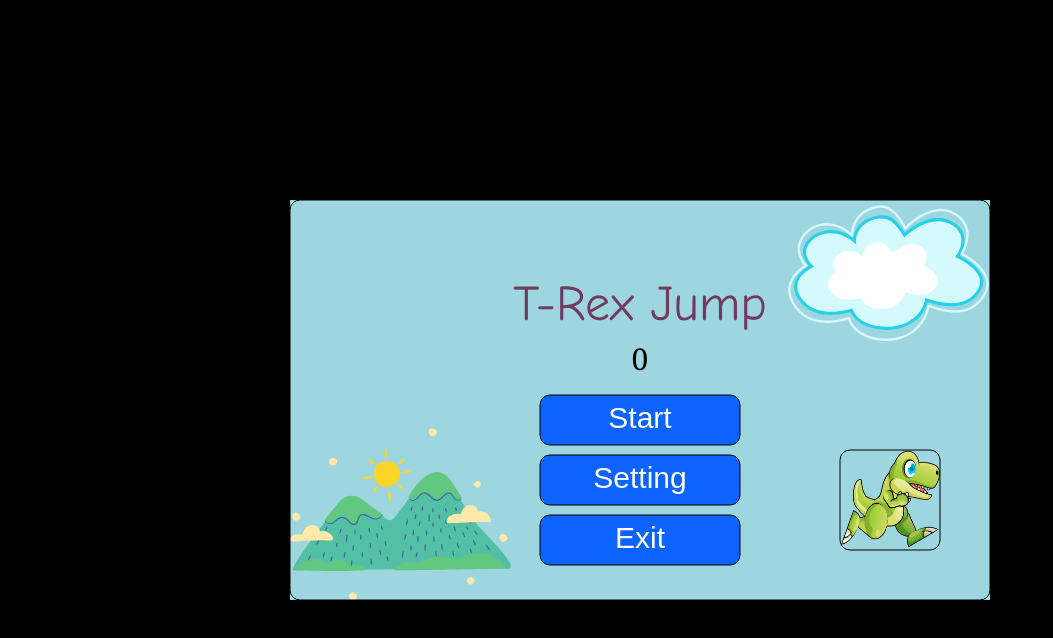
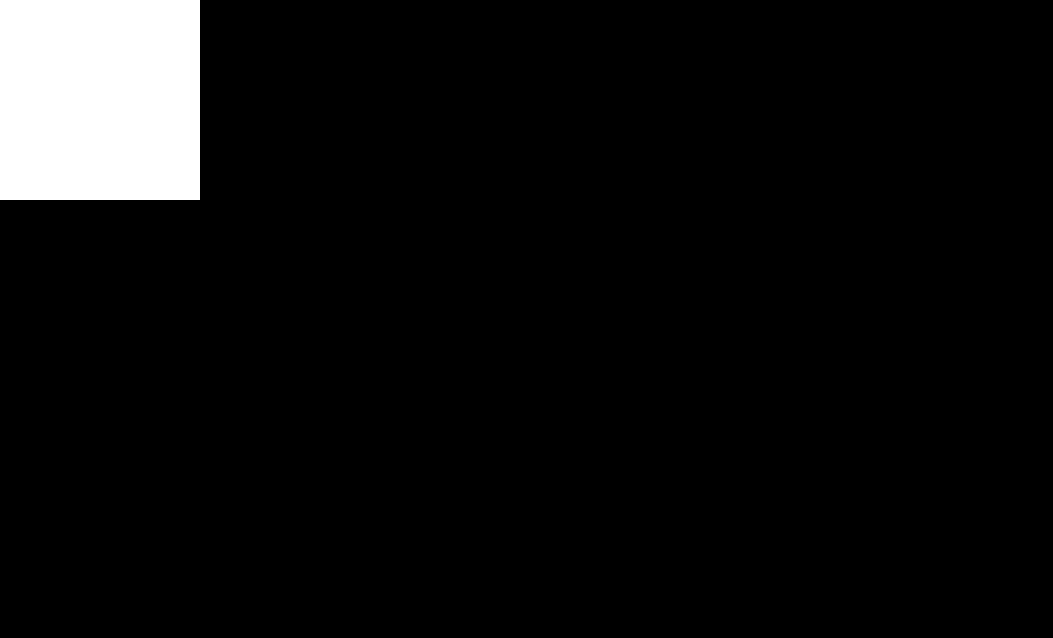
Before and after one commit to leanhhuy0709/game1-new, a website built with webpack: page index.html in a window 1280 px wide. Shown: the whole page, without its empty margins (0-1053 px from the left). Built offline with nearby package versions, Linux system fonts and the light colour scheme.

Commit message:
Create Canvas

```diff
--- a/index.html
+++ b/index.html
@@ -47,7 +47,7 @@
       }
     </script> -->
   </head>
-  <body style="width: 100%; display: flex; justify-content: center; align-items: center;">
-    <canvas tabindex='1' id="game"></canvas>
+  <body>
+    <canvas id="game"></canvas>
   </body>
 </html>
--- /dev/null
+++ b/src/engine2/Game.ts
@@ -0,0 +1,28 @@
+import Canvas from './renderer/canvas/Canvas'
+
+class Game {
+    public constructor() {
+        console.log('Game Init')
+        Canvas.init('game', 200, 200)
+    }
+    // eslint-disable-next-line @typescript-eslint/no-unused-vars
+    public update(lastTime: number) {
+        const currTime = Date.now()
+        requestAnimationFrame(() => this.update(currTime))
+    }
+
+    public start() {
+        requestAnimationFrame(() => this.update(Date.now()))
+    }
+}
+
+const g = new Game()
+g.start()
+
+//export default Game
+
+/*
+<body style="width: 100%; display: flex; justify-content: center; align-items: center;">
+    <canvas tabindex='1' id="game"></canvas>
+  </body>
+*/
--- /dev/null
+++ b/src/engine2/loader/note.txt
@@ -0,0 +1 @@
+https://github.com/photonstorm/phaser/tree/master/src/loader
--- /dev/null
+++ b/src/engine2/math/note.txt
@@ -0,0 +1 @@
+https://github.com/photonstorm/phaser/tree/master/src/math
--- /dev/null
+++ b/src/engine2/physics/note.txt
@@ -0,0 +1 @@
+https://github.com/photonstorm/phaser/tree/master/src/physics
--- /dev/null
+++ b/src/engine2/renderer/canvas/Canvas.ts
@@ -0,0 +1,26 @@
+export default class Canvas {
+    public static canvas: HTMLCanvasElement
+    public static ctx: CanvasRenderingContext2D | null
+
+    public static init(canvasID: string, w: number, h: number) {
+        Canvas.canvas = <HTMLCanvasElement>document.getElementById(canvasID)
+        Canvas.ctx = Canvas.canvas.getContext('2d')
+        Canvas.setSize(w, h)
+
+        //Use to check canvas location
+
+        if (Canvas.ctx) {
+            Canvas.ctx.fillStyle = 'white'
+
+            Canvas.ctx.beginPath()
+            Canvas.ctx.roundRect(0, 0, w, h, 0)
+            Canvas.ctx.closePath()
+            Canvas.ctx.fill()
+        }
+    }
+
+    public static setSize(w: number, h: number) {
+        Canvas.canvas.width = w
+        Canvas.canvas.height = h
+    }
+}
--- /dev/null
+++ b/src/engine2/shape/note.txt
@@ -0,0 +1 @@
+https://github.com/photonstorm/phaser/tree/master/src/geom
--- a/webpack/webpack.common.js
+++ b/webpack/webpack.common.js
@@ -3,7 +3,7 @@ const CopyWebpackPlugin = require('copy-webpack-plugin')
 const HtmlWebpackPlugin = require('html-webpack-plugin')
 
 module.exports = {
-    entry: ['./src/t-rex-jump/TRexJump.ts'],
+    entry: ['./src/engine2/Game.ts'],
     output: {
         path: path.resolve(__dirname, '../dist'),
         filename: '[name].bundle.js',
```
